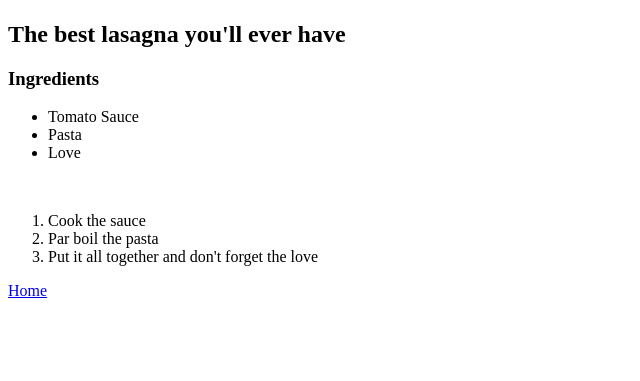
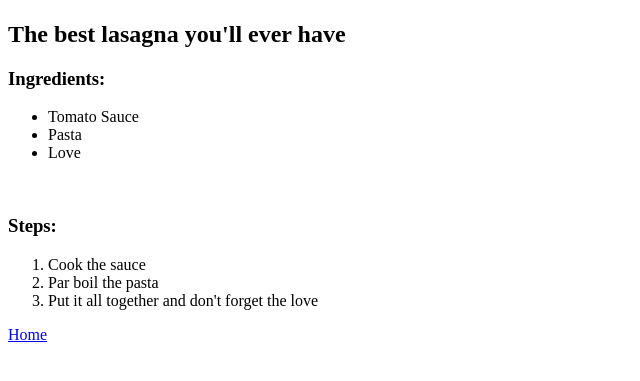
Before and after one commit to gcrawfordj/odin-recipes, a plain HTML site: page recipes/lasagna.html in a window 1280 px wide. Shown: the part 393-774 px from the top of the page, without its empty margins (0-640 px from the left). Drawn offline with Linux system fonts and the light colour scheme.

Commit message:
Add missing h3 to recipe steps

```diff
--- a/recipes/lasagna.html
+++ b/recipes/lasagna.html
@@ -10,13 +10,14 @@
     <img src="../img/lasagna.jpg" alt="Overhead close-up of a serving of lasagna on a light blue plate with a thin rim. The lasagna has melted cheese on top and is served over a bright red tomato-based sauce. There are small pieces of red meat, possibly ham or bacon, and halved red cherry tomatoes. The plate is garnished with a sprig of fresh herbs and small yellow crumbs. The plate sits on a dark surface with a scattering of white powder, resembling flour." height="310">
     <br>
     <h2>The best lasagna you'll ever have</h2>
-    <h3>Ingredients</h3>
+    <h3>Ingredients:</h3>
     <ul>
         <li>Tomato Sauce</li>
         <li>Pasta</li>
         <li>Love</li>
     </ul>
     <br>
+    <h3>Steps:</h3>
     <ol>
         <li>Cook the sauce</li>
         <li>Par boil the pasta</li>
```
